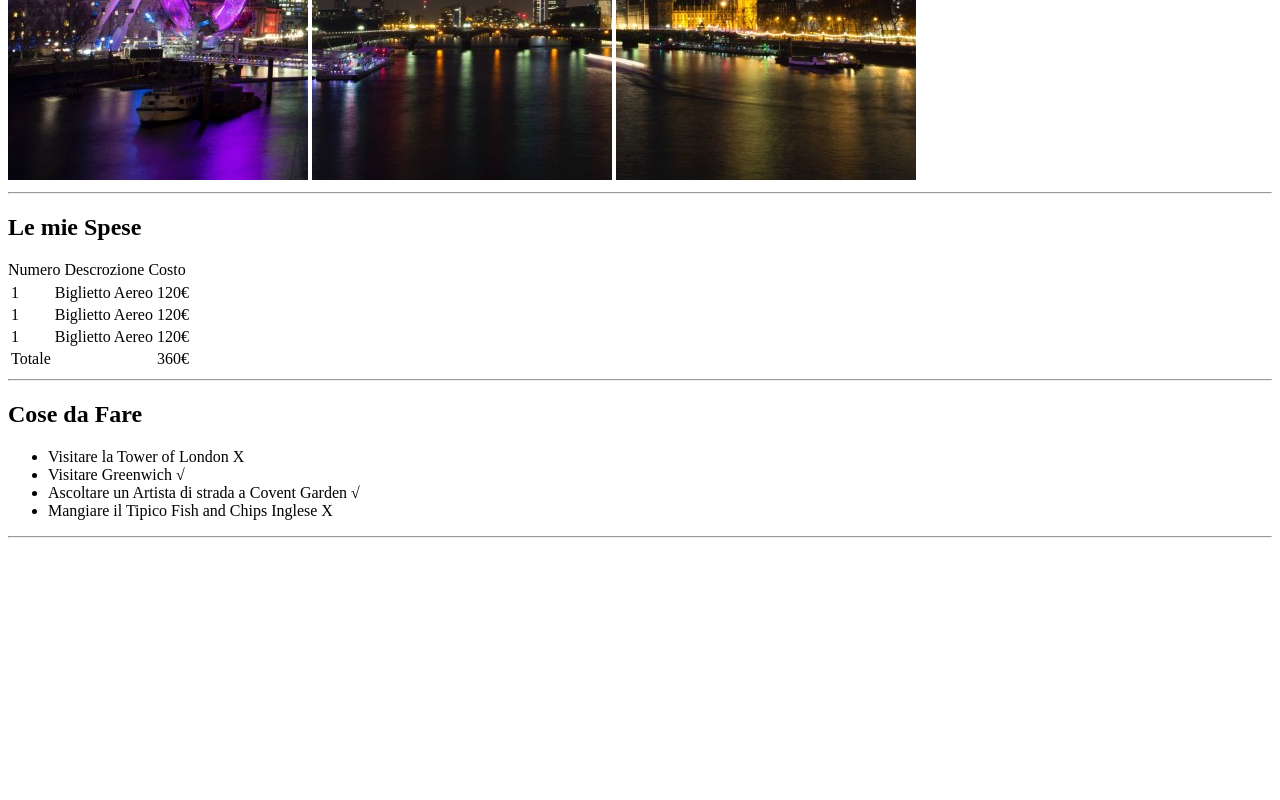
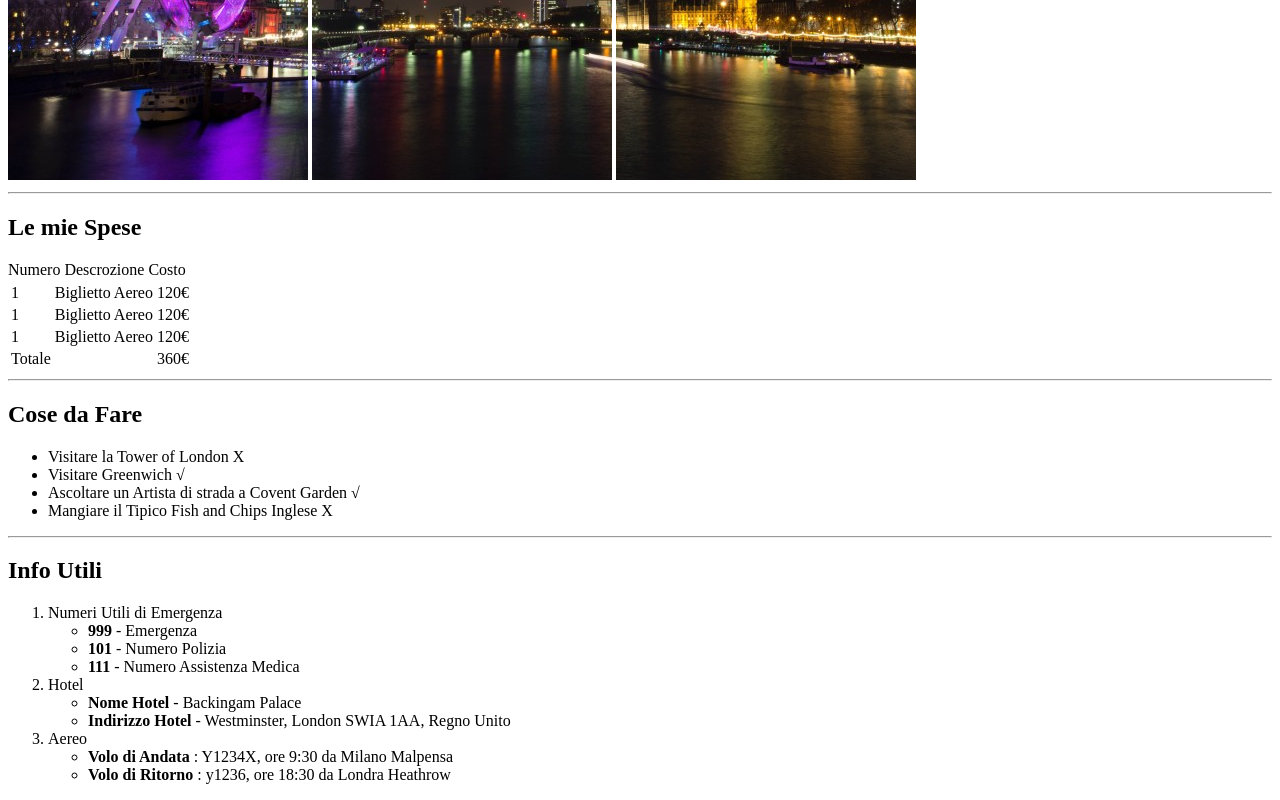
Before and after one commit to emamoldo/html-london-trip, a plain HTML site: page index.html in a window 1280 px wide. Shown: the part 500-1300 px from the top of the page. Before the commit the page ends 1046 px from the top, so only its background shows below. Drawn offline with Linux system fonts and the light colour scheme.

Commit message:
Seconda Parte Main

```diff
--- a/index.html
+++ b/index.html
@@ -68,32 +68,61 @@
             <li>Mangiare il Tipico Fish and Chips Inglese &Chi;</li>
         </ul>
         <hr>
-        <!-- /Main Con Le mie Spese e Le Cose da Fare -->
-
-
-
-
-
-
-
-
-
-
-
-
-
-
-
-
-
-
 
     </main>
-   <!-- Main Con Le mie Spese e Le Cose da Fare -->
+    <!-- /Main Con Le mie Spese e Le Cose da Fare -->
 
+    <!-- /Main Con Le Info Utili  -->
+    <h2>Info Utili</h2>
+    <ol>
+        <li>
+            Numeri Utili di Emergenza
+            <ul>
+                <li>
+                    <strong>999</strong>
+                    - Emergenza
+                </li>
+                <li>
+                    <strong>101</strong>
+                    - Numero Polizia
+                </li>
+                <li>
+                    <strong>111</strong>
+                    - Numero Assistenza Medica
+                </li>
+            </ul>
+        </li>
+
+        <li>
+            Hotel
+            <ul>
+                <li>
+                    <strong>Nome Hotel</strong>
+                    - Backingam Palace
+                </li>
+                <li>
+                    <strong>Indirizzo Hotel</strong>
+                    - Westminster, London SWIA 1AA, Regno Unito
+                </li>
+
+            </ul>
+        </li>
+            <li>
+                Aereo
+            <ul>
+                <li>
+                    <strong>Volo di Andata</strong>
+                    : Y1234X, ore 9:30 da Milano Malpensa
+                </li>
+                <li>
+                    <strong>Volo di Ritorno</strong>
+                    : y1236, ore 18:30 da Londra Heathrow
+                </li>
+            </ul>
+        </li>
+    </ol>
+    <!-- /Main Con Le Info Utili  -->
     <footer></footer>
-
-
 </body>
 
 </html>
```
